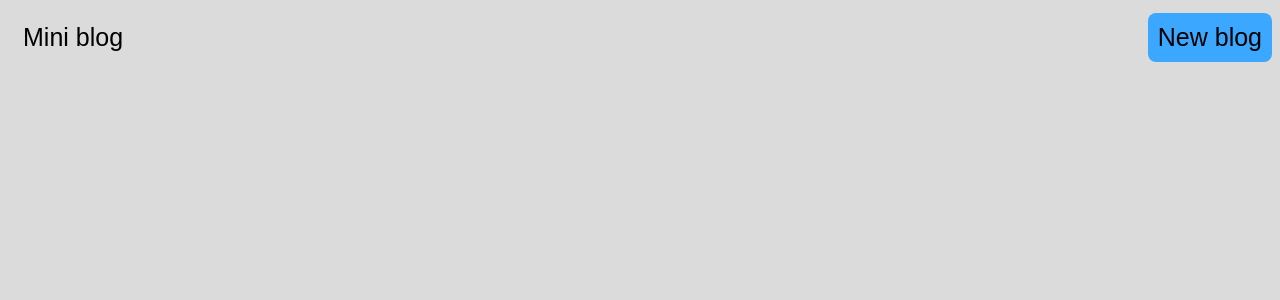
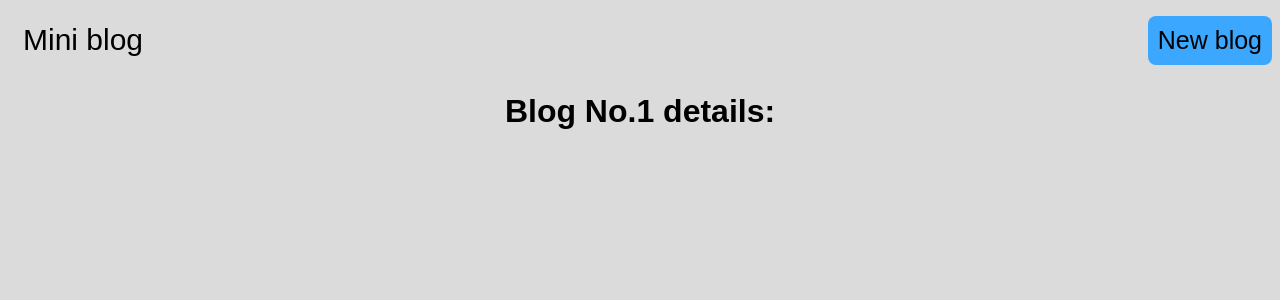
Before and after one commit to LLeski00/MiniBlog, a React (Create React App) app: page /blogs/1 in a window 1280 px wide. Before the commit this address had no page. Shown: the top 300 px of the page. Built offline with nearby package versions, Linux system fonts and the light colour scheme; a web font is replaced by a local one.

Commit message:
Added details page about blogs

```diff
--- a/src/App.js
+++ b/src/App.js
@@ -2,6 +2,7 @@ import Navbar from './Navbar';
 import Home from './Home';
 import { BrowserRouter as Router, Routes, Route } from 'react-router-dom';
 import Create from './Create';
+import BlogDetails from './BlogDetails';
 
 function App() {
   return (
@@ -12,6 +13,7 @@ function App() {
           <Routes>
             <Route path="/" element={<Home />} />
             <Route path="/create" element={<Create />} />
+            <Route path="/blogs/:id" element={<BlogDetails />} />
           </Routes>
         </div>
       </div>
--- /dev/null
+++ b/src/BlogDetails.js
@@ -0,0 +1,16 @@
+import { useParams } from "react-router-dom";
+
+const BlogDetails = () => {
+
+    const {id}=useParams();
+
+    return (
+        <div className="blog-details">
+            <div className="blog-details-content">
+                <h1>Blog No.{id} details: </h1>
+            </div>
+        </div>
+    );
+}
+
+export default BlogDetails;
--- a/src/BlogList.js
+++ b/src/BlogList.js
@@ -1,3 +1,5 @@
+import { Link } from "react-router-dom";
+
 const BlogList = ({blogs,title,handleDeleteBlog}) => {
     return (
         <div className="blog-list">
@@ -5,9 +7,11 @@ const BlogList = ({blogs,title,handleDeleteBlog}) => {
                 <h1 className="blog-list-title">{title}</h1>
                 {blogs.map((blog) => (
                     <div className="blog" key={blog.id}>
-                        <h2 className="blog-title">{blog.title}</h2>
-                        <h4 className="blog-preview">{blog.preview}</h4>
-                        <p>Written by: {blog.author}</p>
+                        <Link to={`/blogs/${blog.id}`}>
+                            <h2 className="blog-title">{blog.title}</h2>
+                            <h4 className="blog-preview">{blog.preview}</h4>
+                            <p>Written by: {blog.author}</p>
+                        </Link>
                     </div>
                 ))}
             </div>
--- a/src/index.css
+++ b/src/index.css
@@ -20,11 +20,11 @@ body {
 .navbar a {
   text-decoration: none;
   color: black;
-  font-size: 25px;
 }
 
 .home-button {
   padding: 15px;
+  font-size: 30px;
 }
 
 .new-blog-button {
@@ -35,6 +35,7 @@ body {
   background-color:rgb(59, 167, 255);
   border-radius: 8px;
   transition: transform 0.2s;
+  font-size: 25px;
 }
 
 .new-blog-button:hover {
@@ -49,7 +50,7 @@ body {
   text-align: center;
 }
 
-.blog {
+.blog a{
   margin: auto;
   margin-top: 30px;
   width: 50%;
@@ -60,9 +61,11 @@ body {
   background-color: rgb(233, 233, 233);
   box-shadow:dimgray 5px 5px 5px;
   border-radius: 15px;
+  text-decoration: none;
+  color: black;
 }
 
-.blog:hover {
+.blog a:hover {
   transform: scale(1.1);
   cursor: pointer;
 }
@@ -73,7 +76,7 @@ body {
   padding-right: 15px;
 }
 
-.blog-loading {
+.blog-loading, .blog-error {
   text-align: center;
   font-size:xx-large;
 }
@@ -83,3 +86,9 @@ body {
 .create-content h1 {
   text-align: center;
 }
+
+/*Blog details page style*/
+
+.blog-details-content h1 {
+  text-align: center;
+}
```
